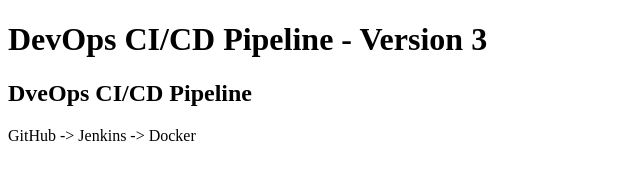
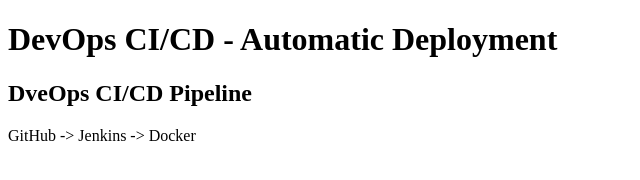
Before and after one commit to Ibahim/devops-project, a plain HTML site: page index.html in a window 1280 px wide. Shown: the whole page, without its empty margins (0-640 px from the left). Drawn offline with Linux system fonts and the light colour scheme.

Commit message:
Test automatic CI/CD deployment

```diff
--- a/index.html
+++ b/index.html
@@ -5,7 +5,7 @@
 	</head>
 
 	<body>
-		<h1>DevOps CI/CD Pipeline - Version 3</h1>
+		<h1>DevOps CI/CD - Automatic Deployment</h1>
 		<h2>DveOps CI/CD Pipeline </h2>
 		<p>GitHub -> Jenkins -> Docker </p>
 	</body>
```
